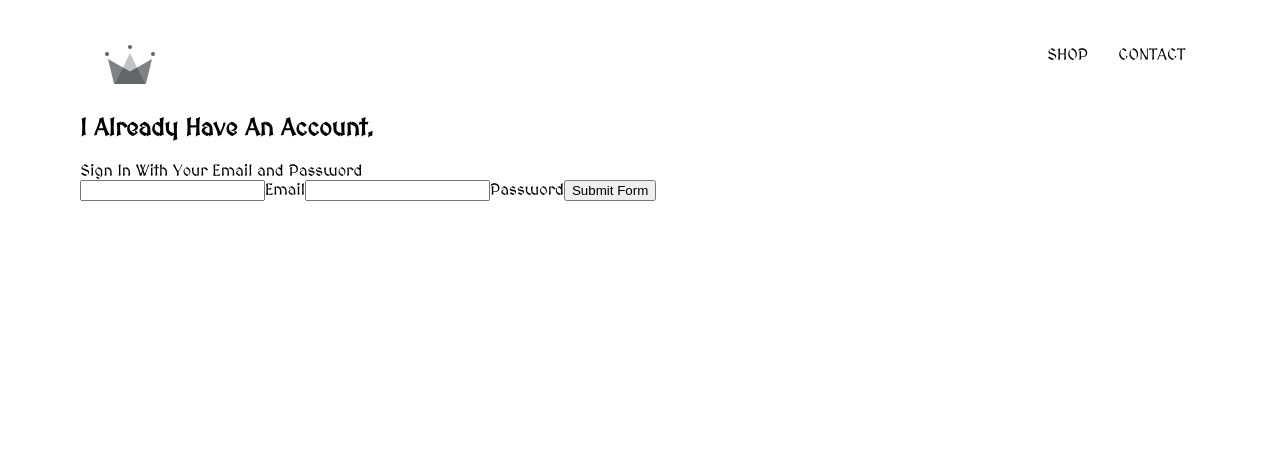
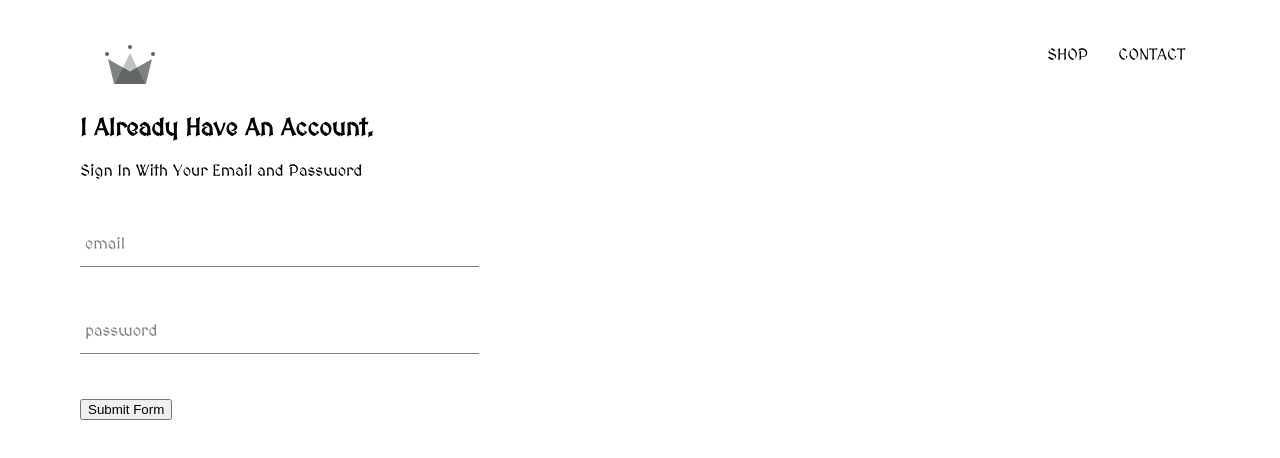
Before and after one commit to SimmoJoh98/ECommerceTest, a React (Create React App) app in the folder epic-stone-store/: page /signin in a window 1280 px wide. Shown: the top 458 px of the page. Built offline with nearby package versions, Linux system fonts and the light colour scheme.

Commit message:
Rendered FormInput

```diff
--- /dev/null
+++ b/epic-stone-store/src/components/form-input/form-input.component.jsx
@@ -0,0 +1,15 @@
+import React from 'react';
+import './form-input.styles.scss'
+
+const FormInput = ({handleChange, label, ...otherProps}) => (
+    <div className="group">
+        <input className='form-input' onChange={handleChange} {...otherProps} />
+        {label ? (
+            <label className={`${otherProps.value.length ? 'shrink' : ''} form-input-label`}>
+                {label}
+            </label>) : null
+        }
+    </div>
+)
+
+export default FormInput;
--- /dev/null
+++ b/epic-stone-store/src/components/form-input/form-input.styles.scss
@@ -0,0 +1,54 @@
+$sub-color: grey;
+$main-color: black;
+
+@mixin shrinkLabel {
+  top: -14px;
+  font-size: 12px;
+  color: $main-color;
+}
+
+.group {
+  position: relative;
+  margin: 45px 0;
+
+  .form-input {
+    background: none;
+    background-color: white;
+    color: $sub-color;
+    font-size: 18px;
+    padding: 10px 10px 10px 5px;
+    display: block;
+    width: 100%;
+    border: none;
+    border-radius: 0;
+    border-bottom: 1px solid $sub-color;
+    margin: 25px 0;
+
+    &:focus {
+      outline: none;
+    }
+
+    &:focus ~ .form-input-label {
+      @include shrinkLabel();
+    }
+  }
+
+  input[type='password'] {
+    letter-spacing: 0.3em;
+  }
+
+  .form-input-label {
+    color: $sub-color;
+    font-size: 16px;
+    font-weight: normal;
+    position: absolute;
+    pointer-events: none;
+    left: 5px;
+    top: 10px;
+    transition: 300ms ease all;
+
+    &.shrink {
+      @include shrinkLabel();
+    }
+  }
+}
--- a/epic-stone-store/src/components/sign-in/sign-in.component.jsx
+++ b/epic-stone-store/src/components/sign-in/sign-in.component.jsx
@@ -1,5 +1,7 @@
 import React from 'react';
 import './sign-in.styles.scss';
+import FormInput from '../../components/form-input/form-input.component.jsx'
+
 
 class SignIn extends React.Component{
     constructor(props){
@@ -30,11 +32,9 @@
                 <span>Sign In With Your Email and Password</span>
 
                 <form onSubmit={this.handleSubmit}>
-                    <input onChange={this.handleChange} name='email' type='email' value={this.state.email} required />
-                    <label>Email</label>
-                    <input onChange={this.handleChange} name='password' type='password' value={this.state.password} required />
-                    <label>Password</label>
-                    <input type='submit' value='Submit Form' />
+                    <FormInput handleChange={this.handleChange} label='email' name='email' type='email' value={this.state.email} required />
+                    <FormInput handleChange={this.handleChange} label='password' name='password' type='password' value={this.state.password} required />
+                    <input type='submit' value='Submit Form'></input>
                 </form>
             </div>
         )
--- a/epic-stone-store/src/components/sign-in/sign-in.styles.scss
+++ b/epic-stone-store/src/components/sign-in/sign-in.styles.scss
@@ -0,0 +1,3 @@
+.sign-in {
+    width: 30vw;
+}
```
